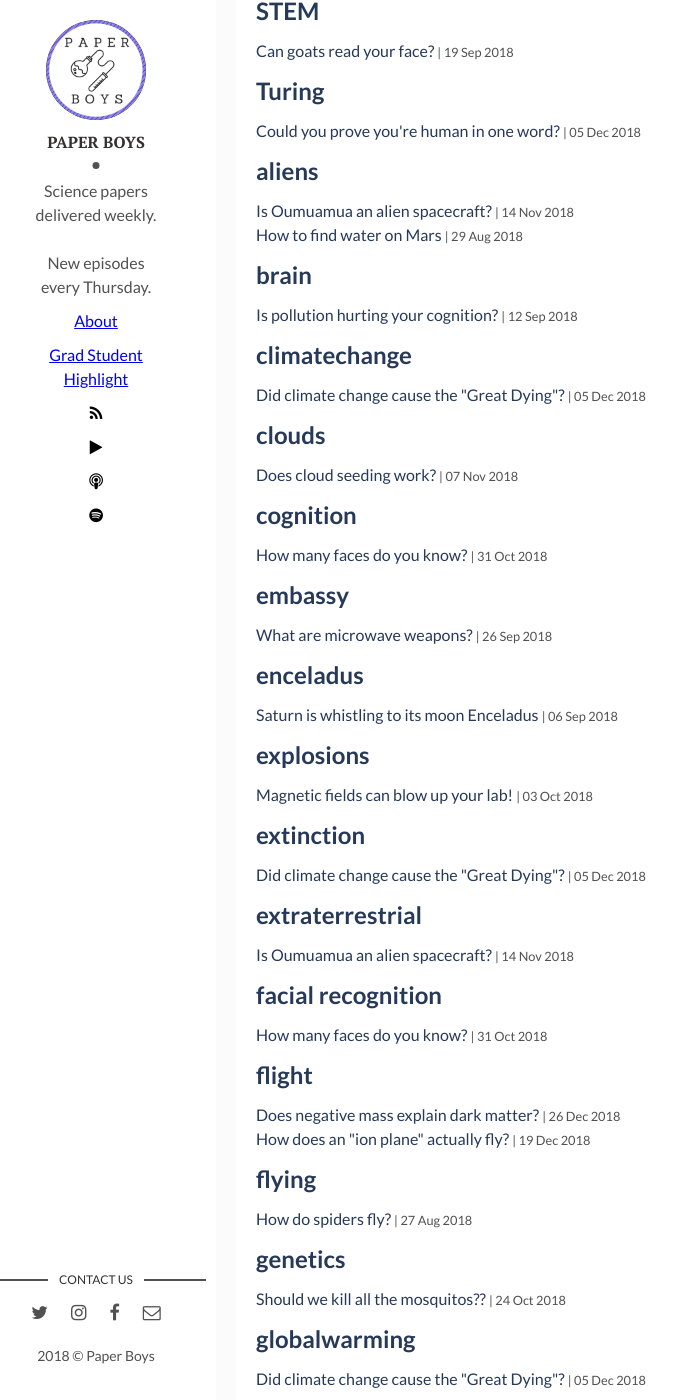
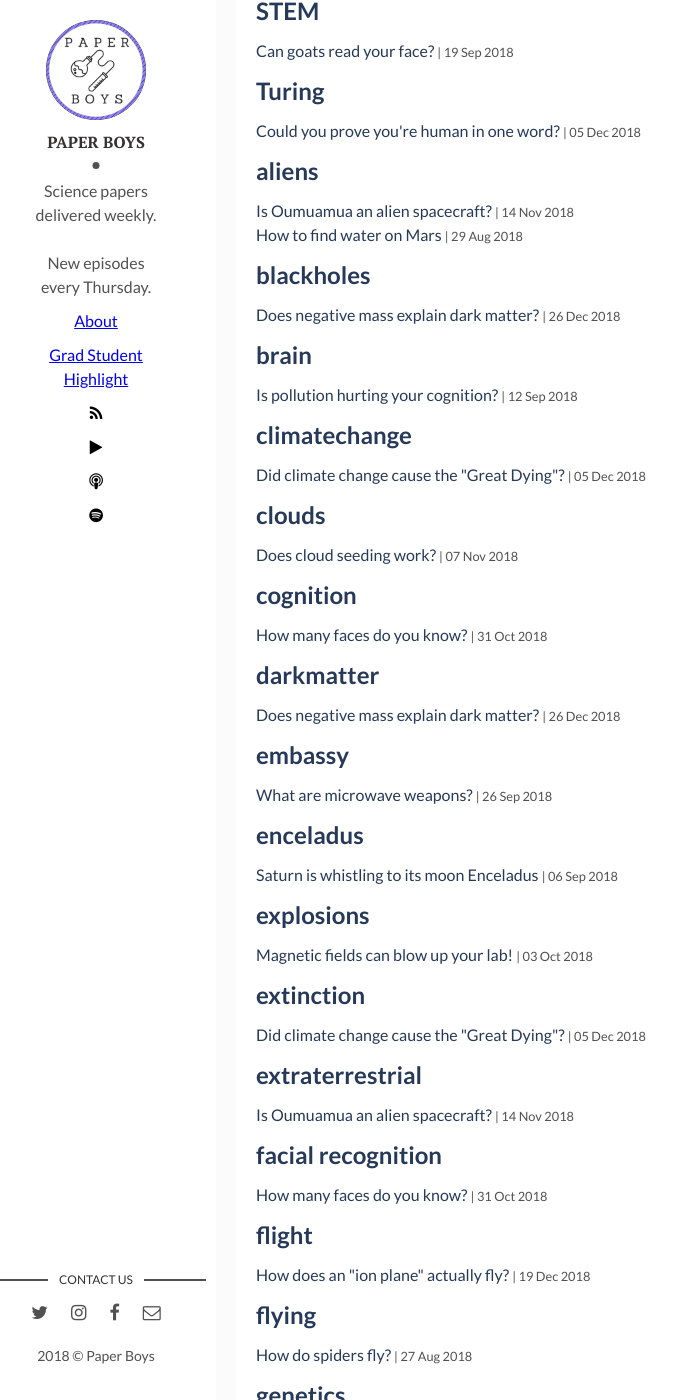
Before and after one commit to paperboyspodcast/paperboyspodcast.github.io, a Jekyll site: the page built from tags.html, in a window 1280 px wide and 1400 px high, scrolled down 778 px. Shown: the whole window, without its empty margins (24-701 px from the left). Built offline with Jekyll 4.4.1, drawn with Linux system fonts in a browser that asks for light colours; some of the changed text lies outside the part shown.

Commit message:
fixed keyworkds

```diff
--- a/_posts/2019-12-27-Negative-mass.md
+++ b/_posts/2019-12-27-Negative-mass.md
@@ -5,7 +5,7 @@ date: 2018-12-27 00:00:00 +0300
 description: Cosmologists claim 95% of the universe is made of "dark matter"...but what is it exactly?... # Add post description (shows up as description on social media posts)
 img: darkmatter.jpg # Add image post (optional)
 audio: darkmatter.html
-tags: [ionplane, plasmathruster, flight, science] # add tag
+tags: [darkmatter, physics, blackholes, science] # add tag
 ---
 
 Cosmologists claim that all the matter we can see in the universe really only accounts for 5% of everything that's out there - the other 95% is so-called "dark matter" and "dark energy." Figuring out exactly what these are has puzzled scientists for decades, and troubling results have popped up time after time. Now, an Oxford physicist claims one theory could end up resolving all the missing pieces in cosmology. Charlie brings in a paper that could change physics just by changing the sign.
```
